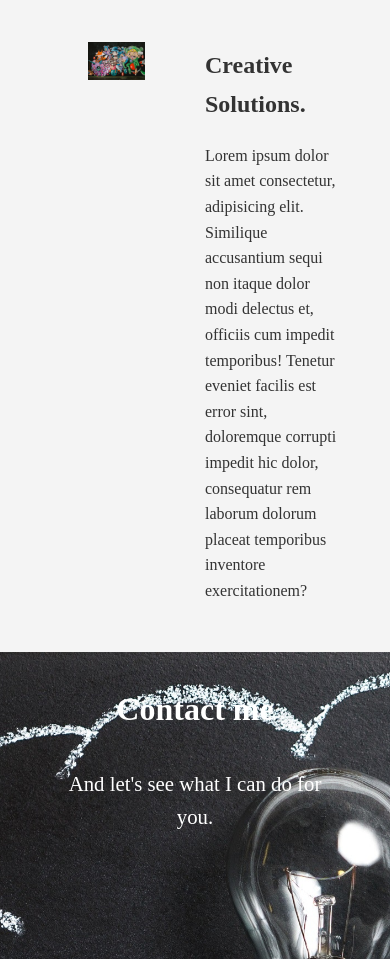
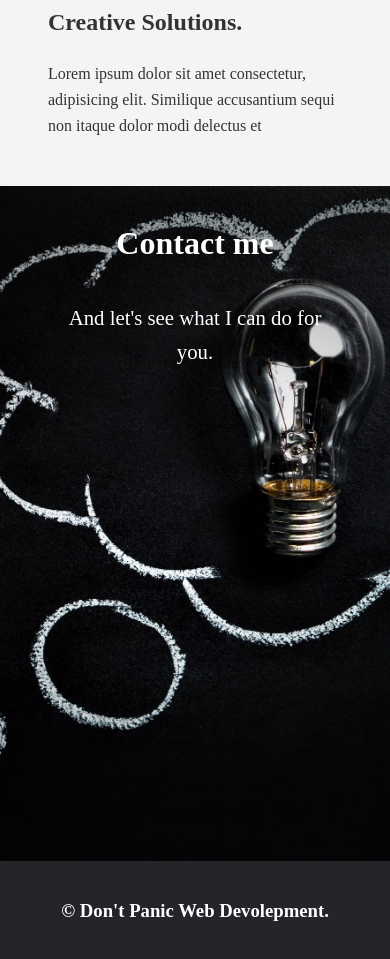
Before and after one commit to ZakkFast/Portfolio, a plain HTML site: page index.html in a window 390 px wide. Shown: the part 1041-2000 px from the top of the page. Drawn offline with nearby package versions, Linux system fonts and the light colour scheme.

Commit message:
Added Footer, Fixed Responsiveness Issues in Project Section

```diff
--- a/assets/css/style.css
+++ b/assets/css/style.css
@@ -163,11 +163,18 @@ nav a#openup {
   #contact {
     margin: 0;
     padding: 0;
-    background: url(../images/idea.jpg) no-repeat center/cover;
+    background: url(../images/idea-2.jpg) no-repeat center/cover;
     width: 100%;
-    height: 100vh;
+    height: 80vh;
     position: relative;
     overflow-y: hidden;
+  }
+
+  /* Footer */
+
+  footer {
+    text-align: center;
+    padding: 1rem;
   }
 
   /* Utility Classes */
@@ -187,6 +194,7 @@ nav a#openup {
 
 #showcase {
     height: 50vh;
+    width: 100vw;
 }
 
 #showcase .container {
@@ -200,6 +208,7 @@ nav a#openup {
 #showcase h2 {
     font-size: 1.5rem;
 }
+
 
 nav {
     height: auto;
@@ -271,8 +280,12 @@ nav a#openup {
 }
 
 @media screen and (max-width: 780px) {
-  .gift-cards {
+  .what-i-do {
       grid-template-columns: 1fr;
+  }
+
+  figure {
+    width: 50vw;
   }
 
   footer .footer-cols {
--- a/index.html
+++ b/index.html
@@ -28,13 +28,13 @@
         </header>
         <div class="section-main container">
             <h1>
-                About me.
+                Who I am.
             </h1>
             <h2>
-                Zakk Fast
+                Zakk Fast. Web Devolper.
             </h2>
             <p class="lead hide-on-small">
-                I'm a freelance Web Designer,
+                I'm a freelance Web Devolper,
                 specializing in creating elegant,
                 professional web applications using
                 the best practices for accessibility and
@@ -61,10 +61,7 @@
                     <p>
                         Lorem ipsum dolor sit amet consectetur, adipisicing elit.
                         Similique accusantium sequi non itaque dolor modi delectus
-                        et, officiis cum impedit temporibus! Tenetur eveniet facilis
-                        est error sint, doloremque corrupti impedit hic dolor,
-                        consequatur rem laborum dolorum placeat temporibus inventore
-                        exercitationem?
+                        et.
                     </p>
                 </div>
                 <div class="hover">
@@ -79,10 +76,7 @@
                     <p>
                         Lorem ipsum dolor sit amet consectetur, adipisicing elit.
                         Similique accusantium sequi non itaque dolor modi delectus
-                        et, officiis cum impedit temporibus! Tenetur eveniet facilis
-                        est error sint, doloremque corrupti impedit hic dolor,
-                        consequatur rem laborum dolorum placeat temporibus inventore
-                        exercitationem?
+                        et
                     </p>
                 </div>
             </div>
@@ -96,6 +90,11 @@
             <p class="lead">And let's see what I can do for you.</p>
         </div>
     </section>
+    <footer>
+        <h3>
+            &copy; Don't Panic Web Devolepment.
+        </h3>
+    </footer>
     <script
 src="https://code.jquery.com/jquery-3.6.0.min.js"
 integrity="sha256-/xUj+3OJU5yExlq6GSYGSHk7tPXikynS7ogEvDej/m4="
```
Also changed, not shown: assets/images/idea-2.jpg (added), 1 other file.
